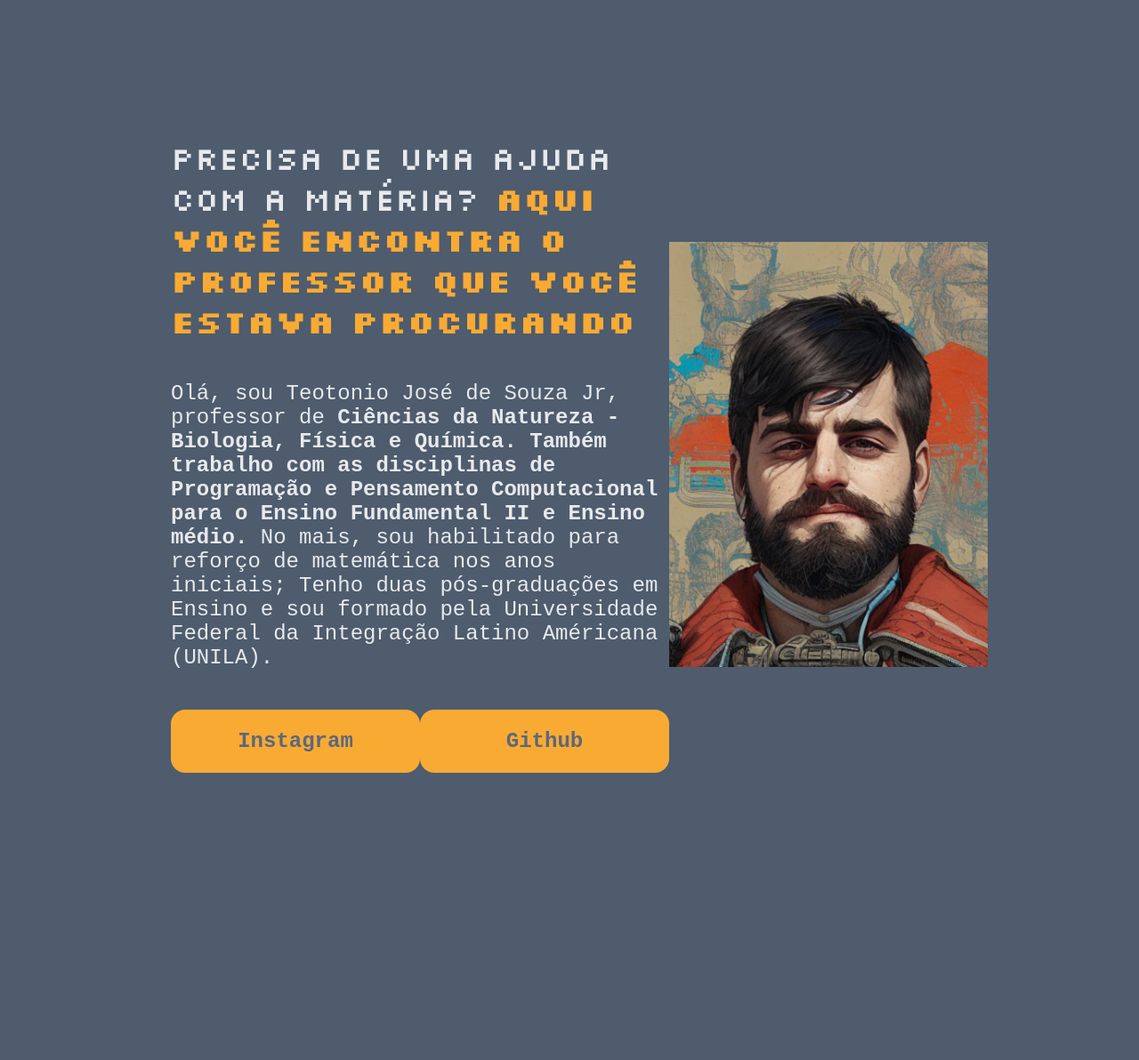
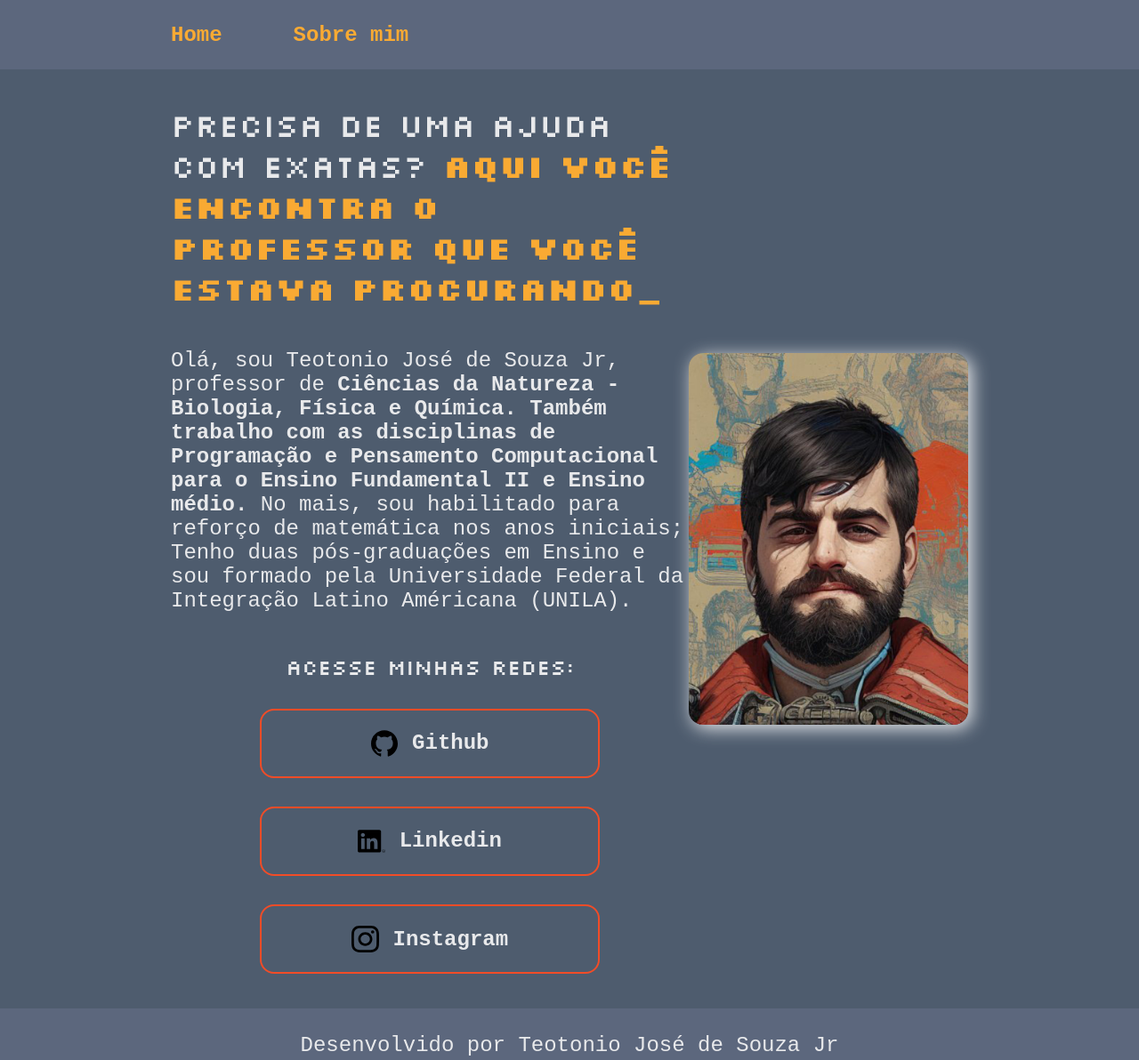
Before and after one commit to teotoniojr/2024-1ano-front-end, a plain HTML site: page index.html in a window 1280 px wide. Shown: the whole page at 89% size. Before the commit the page ends 954 px from the top, so only its background shows below. Drawn offline with Linux system fonts and the light colour scheme; a web font is replaced by a local one.

Commit message:
Add files via upload

```diff
--- /dev/null
+++ b/estilos/style.css
@@ -0,0 +1,124 @@
+@import url('https://fonts.googleapis.com/css2?family=Kode+Mono:wght@400..700&family=Silkscreen:wght@400;700&display=swap');
+
+:root{
+    --cinza-forte: #4E5C6E;
+    --branco: #E8E9EB;
+    --laranja-forte: #F24C27;
+    --laranja: #F9AA33;
+    --cinza: #5C677D;
+
+}
+
+*{
+    margin: 0;
+    padding: 0;
+}
+
+
+body{
+    box-sizing: border-box;
+    background-color:var(--cinza-forte);
+    color: var(--branco);
+}
+
+.cabecalho{
+    padding: 2% 0 2% 15%;
+    background-color: var(--cinza);
+}
+
+.cabecalho__menu{
+    display: flex;
+    gap: 80px
+}
+
+.cabecalho__menu__link{
+    font-family: "Kode Mono", monospace;
+    font-size: 24px;
+    font-weight: 600;
+    color: var(--laranja);
+    text-decoration: none;
+}
+
+.apresentacao{
+    padding: 3% 15%;
+    display: flex;
+    align-items: center;
+    justify-content: space-between;
+}
+.apresentacao__conteudo{
+    width: 615px;
+    display: flex;
+    flex-direction: column;
+    gap: 45px;
+}
+
+.apresentacao__conteudo__titulo{
+    font-size: 36px;
+    font-family: "Silkscreen", sans-serif;
+    font-weight: 400;
+    font-style: normal;
+}
+
+.apresentacao__conteudo__texto{
+    font-size: 24px;
+    font-family: "Kode Mono", monospace;
+}
+
+.apresentacao__links{
+    display: flex;
+    flex-direction: column;
+    justify-content: space-between;
+    align-items: center;
+    gap: 32px;
+}
+
+.apresentacao__links__titulo{
+    font-family: "Silkscreen", sans-serif;
+    font-weight: 400;
+    font-size: 24px;
+}
+
+.apresentacao__links__link{
+    display: flex;
+    align-items: center;
+    justify-content: center;
+    gap: 16px;
+    width: 378px;
+    text-align: center;
+    border-radius: 16px;
+    font-size: 24px;
+    padding: 22px 0;
+    text-decoration: none;
+    color: var(--branco);
+    font-family: "Kode Mono", monospace;
+    font-weight: 700;
+    border: 2px solid var(--laranja-forte);
+}
+.apresentacao__links__link__icone{
+    width: 8%;
+}
+
+.apresentacao__links__link:hover{
+    background-color: var(--laranja);
+    transition: 0.7s;
+}
+
+.titulo-destaque{
+    color: var(--laranja);
+}
+
+.apresentacao__imagem{
+    width: 35%;
+    border-radius: 16px;
+    box-shadow: 4px 4px 20px var(--branco);
+
+}
+
+.rodape{
+    background-color: #5C677D;
+    padding: 28px;
+    color: #E8E9EB;
+    text-align: center;
+    font-family: "Kode Mono", monospace;
+    font-size: 24px;
+}
--- a/index.html
+++ b/index.html
@@ -5,25 +5,40 @@
     <meta http-equiv="X-UA-Compatible" content="IE=edge">
     <meta name="viewport" content="width=device-width, initial-scale=1.0">
     <title>Portifólio</title>
-    <link rel="stylesheet" href="style.css">
+    <link rel="stylesheet" href="./estilos/style.css">
 </head>
 <body>
-    <header></header>
+    <header class="cabecalho">
+        <nav class="cabecalho__menu">
+            <a class="cabecalho__menu__link" href="index.html">Home</a>
+            <a class="cabecalho__menu__link" href="./paginas/sobremim.html">Sobre mim</a>
+        </nav>
+    </header>
     <main class="apresentacao">
         <section class="apresentacao__conteudo">
-            <h1 class="apresentacao__conteudo__titulo"> Precisa de uma ajuda com a matéria? <strong class="titulo-destaque">Aqui você encontra o professor que você estava procurando</strong></h1>
+            <h1 class="apresentacao__conteudo__titulo"> Precisa de uma ajuda com exatas? <strong class="titulo-destaque">Aqui você encontra o professor que você estava procurando_</strong></h1>
             <p class="apresentacao__conteudo__texto"> Olá, sou Teotonio José de Souza Jr, professor de <strong>Ciências da Natureza - Biologia, Física e Química.
                 Também trabalho com as disciplinas de Programação e Pensamento Computacional para o Ensino
                 Fundamental II e Ensino médio.</strong> No mais, sou habilitado para reforço de matemática nos anos iniciais; Tenho duas
                 pós-graduações em Ensino e sou formado pela Universidade Federal da Integração Latino Américana (UNILA).
             </p>
             <div class="apresentacao__links">
-                <a class="apresentacao__links__link" href="https://www.instagram.com/teotoniosjr/">Instagram</a>
-                <a class="apresentacao__links__link" href="https://github.com/teotoniojr">Github</a>
+                <h2 class="apresentacao__links__titulo"> Acesse minhas redes: </h2>
+                <a class="apresentacao__links__link" href="https://github.com/teotoniojr">
+                    <img class="apresentacao__links__link__icone" src="./assets/github.svg" alt="icone do github"> Github
+                </a>
+                <a class="apresentacao__links__link" href="https://www.linkedin.com/in/teotonio-jos%C3%A9-de-souza-junior-4ab512140/">
+                    <img class="apresentacao__links__link__icone" src="./assets/linkedin.svg"> Linkedin
+                </a>
+                <a class="apresentacao__links__link" href="https://www.instagram.com/teotoniosjr/">
+                    <img class="apresentacao__links__link__icone" src="./assets/instagram.svg"> Instagram
+                </a>
             </div>
         </section>
-        <img src="foto15.jpg" alt="Foto produzida por IA">
+        <img class="apresentacao__imagem" src="./assets/foto15.jpg" alt="Foto produzida por IA">
     </main>
-    <footer></footer>
+    <footer class="rodape">
+        <p class="rodape__texto"> Desenvolvido por Teotonio José de Souza Jr</p>
+    </footer>
 </body>
 </html>
```
Also changed, not shown: paginas/sobremim.html (added, +35 -0 lines), assets/foto15.jpg (added), assets/github.svg (added), assets/instagram.svg (added), assets/linkedin.svg (added).
